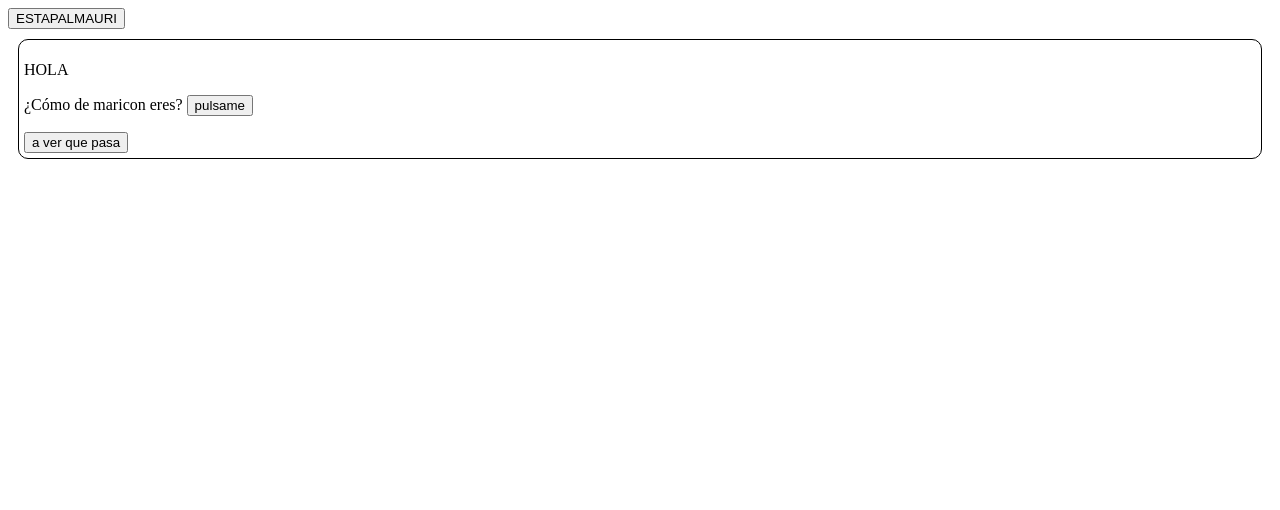
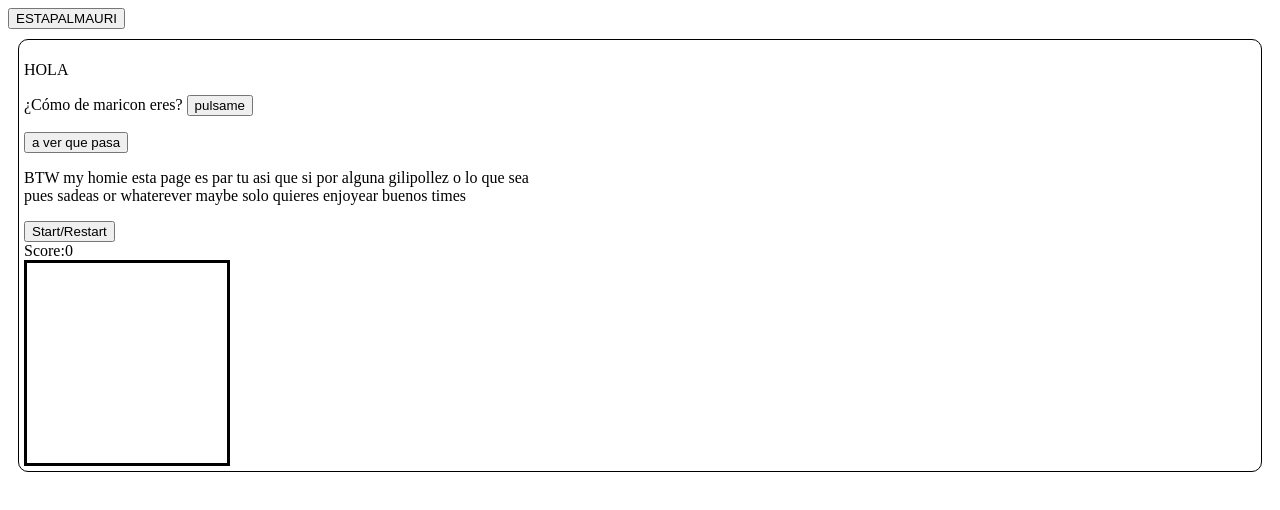
Before and after one commit to josefemenias/mauricon, a plain HTML site: page index.html in a window 1280 px wide. Drawn offline with Linux system fonts and the light colour scheme.

Commit message:
palmauriestilo

```diff
--- a/index.html
+++ b/index.html
@@ -16,11 +16,119 @@
     <p>HOLA</p>
     <p>¿Cómo de maricon eres? <input type="button" onclick="niveldemaricon()" name="pulsame" id="nivel" value="pulsame" placeholder="Siendo 1 el minimo y 10 el max" return>   </p>
 
-    <input type="button" value="a ver que pasa" name="sendcontent" onclick="niveldemaricon()">
+    <input type="button" value="a ver que pasa" name="sendcontent" onclick="quetecuentas()">
+
+</form>
+ <p> BTW my homie esta page es par tu asi que si por alguna gilipollez o lo que sea <br>
+pues sadeas or whaterever maybe solo quieres enjoyear buenos times </p>
 
 
+<button class='start'>Start/Restart</button>
+    <div class='score'>Score:<span>0</span></div>
 
-</form>
+    <div class='grid'>
+      <div></div>
+      <div></div>
+      <div></div>
+      <div></div>
+      <div></div>
+      <div></div>
+      <div></div>
+      <div></div>
+      <div></div>
+      <div></div>
+      <div></div>
+      <div></div>
+      <div></div>
+      <div></div>
+      <div></div>
+      <div></div>
+      <div></div>
+      <div></div>
+      <div></div>
+      <div></div>
+      <div></div>
+      <div></div>
+      <div></div>
+      <div></div>
+      <div></div>
+      <div></div>
+      <div></div>
+      <div></div>
+      <div></div>
+      <div></div>
+      <div></div>
+      <div></div>
+      <div></div>
+      <div></div>
+      <div></div>
+      <div></div>
+      <div></div>
+      <div></div>
+      <div></div>
+      <div></div>
+      <div></div>
+      <div></div>
+      <div></div>
+      <div></div>
+      <div></div>
+      <div></div>
+      <div></div>
+      <div></div>
+      <div></div>
+      <div></div>
+      <div></div>
+      <div></div>
+      <div></div>
+      <div></div>
+      <div></div>
+      <div></div>
+      <div></div>
+      <div></div>
+      <div></div>
+      <div></div>
+      <div></div>
+      <div></div>
+      <div></div>
+      <div></div>
+      <div></div>
+      <div></div>
+      <div></div>
+      <div></div>
+      <div></div>
+      <div></div>
+      <div></div>
+      <div></div>
+      <div></div>
+      <div></div>
+      <div></div>
+      <div></div>
+      <div></div>
+      <div></div>
+      <div></div>
+      <div></div>
+      <div></div>
+      <div></div>
+      <div></div>
+      <div></div>
+      <div></div>
+      <div></div>
+      <div></div>
+      <div></div>
+      <div></div>
+      <div></div>
+      <div></div>
+      <div></div>
+      <div></div>
+      <div></div>
+      <div></div>
+      <div></div>
+      <div></div>
+      <div></div>
+      <div></div>
+      <div></div>
+    </div>
+
 
 
   </div>
--- a/palmauriestilo.css
+++ b/palmauriestilo.css
@@ -8,3 +8,24 @@
     border: 1px solid black;
 
 }
+
+.grid {
+    width: 200px;
+    height: 200px;
+    display: flex;
+    flex-wrap: wrap;
+    border-style: solid;
+  }
+
+  .grid div {
+    width: 20px;
+    height: 20px;
+  }
+
+  .snake {
+    background-color: blue;
+  }
+
+  .apple {
+    background-color: purple;
+  }
--- a/palmaurijs.js
+++ b/palmaurijs.js
@@ -34,3 +34,98 @@ function niveldemaricon(){
         document.body.style.backgroundColor="pink"
     }
 }
+
+document.addEventListener('DOMContentLoaded', () => {
+  const squares = document.querySelectorAll('.grid div')
+  const scoreDisplay = document.querySelector('span')
+  const startBtn = document.querySelector('.start')
+
+  const width = 10
+  let currentIndex = 0 //so first div in our grid
+  let appleIndex = 0 //so first div in our grid
+  let currentSnake = [2,1,0]
+  let direction = 1
+  let score = 0
+  let speed = 0.9
+  let intervalTime = 0
+  let interval = 0
+
+
+  //to start, and restart the game
+  function startGame() {
+    currentSnake.forEach(index => squares[index].classList.remove('snake'))
+    squares[appleIndex].classList.remove('apple')
+    clearInterval(interval)
+    score = 0
+    randomApple()
+    direction = 1
+    scoreDisplay.innerText = score
+    intervalTime = 1000
+    currentSnake = [2,1,0]
+    currentIndex = 0
+    currentSnake.forEach(index => squares[index].classList.add('snake'))
+    interval = setInterval(moveOutcomes, intervalTime)
+  }
+
+
+  //function that deals with ALL the ove outcomes of the Snake
+  function moveOutcomes() {
+
+    //deals with snake hitting border and snake hitting self
+    if (
+      (currentSnake[0] + width >= (width * width) && direction === width ) || //if snake hits bottom
+      (currentSnake[0] % width === width -1 && direction === 1) || //if snake hits right wall
+      (currentSnake[0] % width === 0 && direction === -1) || //if snake hits left wall
+      (currentSnake[0] - width < 0 && direction === -width) ||  //if snake hits the top
+      squares[currentSnake[0] + direction].classList.contains('snake') //if snake goes into itself
+    ) {
+      return clearInterval(interval) //this will clear the interval if any of the above happen
+    }
+
+    const tail = currentSnake.pop() //removes last ite of the array and shows it
+    squares[tail].classList.remove('snake')  //removes class of snake from the TAIL
+    currentSnake.unshift(currentSnake[0] + direction) //gives direction to the head of the array
+
+    //deals with snake getting apple
+    if(squares[currentSnake[0]].classList.contains('apple')) {
+      squares[currentSnake[0]].classList.remove('apple')
+      squares[tail].classList.add('snake')
+      currentSnake.push(tail)
+      randomApple()
+      score++
+      scoreDisplay.textContent = score
+      clearInterval(interval)
+      intervalTime = intervalTime * speed
+      interval = setInterval(moveOutcomes, intervalTime)
+    }
+    squares[currentSnake[0]].classList.add('snake')
+  }
+
+
+  //generate new apple once apple is eaten
+  function randomApple() {
+    do{
+      appleIndex = Math.floor(Math.random() * squares.length)
+    } while(squares[appleIndex].classList.contains('snake')) //making sure apples dont appear on the snake
+    squares[appleIndex].classList.add('apple')
+  }
+
+
+  //assign functions to keycodes
+  function control(e) {
+    squares[currentIndex].classList.remove('snake')
+
+    if(e.keyCode === 39) {
+      direction = 1 //if we press the right arrow on our keyboard, the snake will go right one
+    } else if (e.keyCode === 38) {
+      direction = -width // if we press the up arrow, the snake will go back ten divs, appearing to go up
+    } else if (e.keyCode === 37) {
+      direction = -1 // if we press left, the snake will go left one div
+    } else if (e.keyCode === 40) {
+      direction = +width //if we press down, the snake head will instantly appear in the div ten divs from where you are now
+    }
+  }
+
+  document.addEventListener('keyup', control)
+  startBtn.addEventListener('click', startGame)
+})
```
